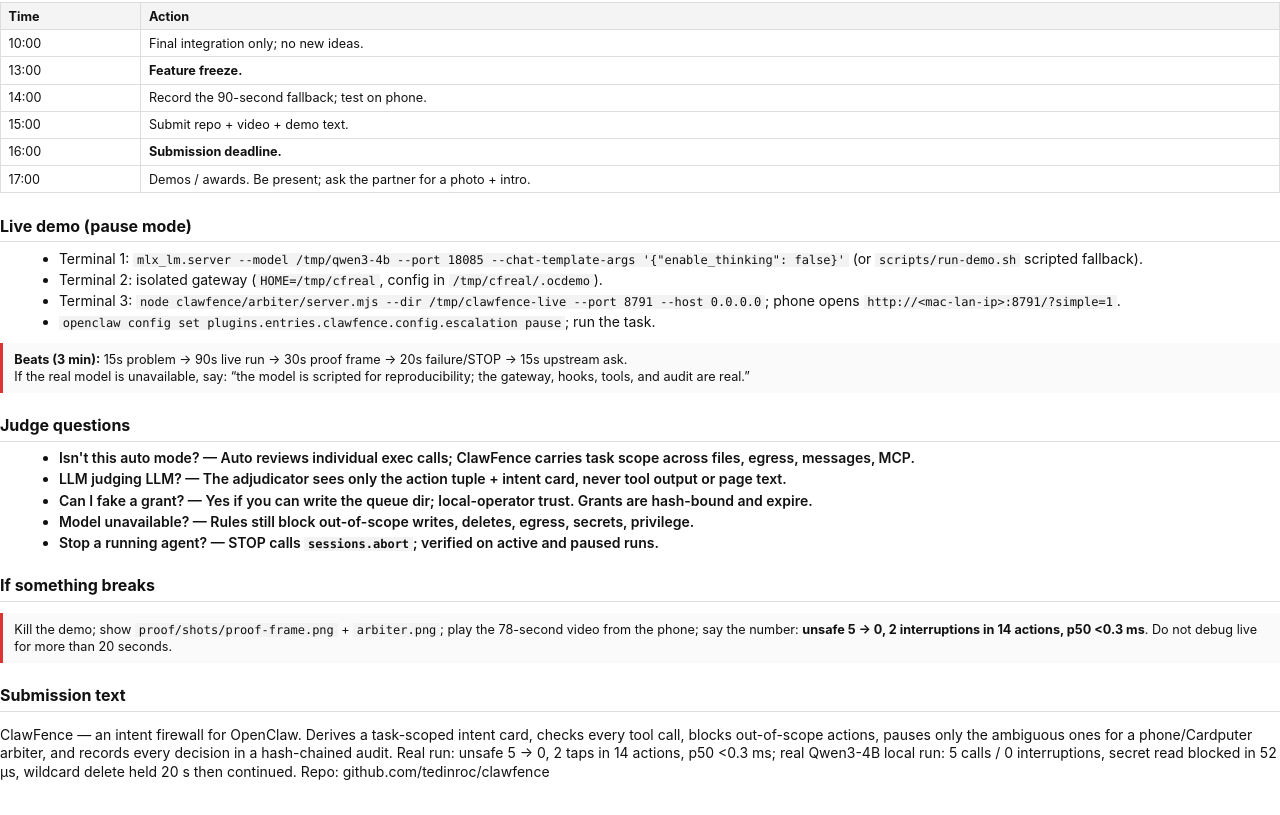
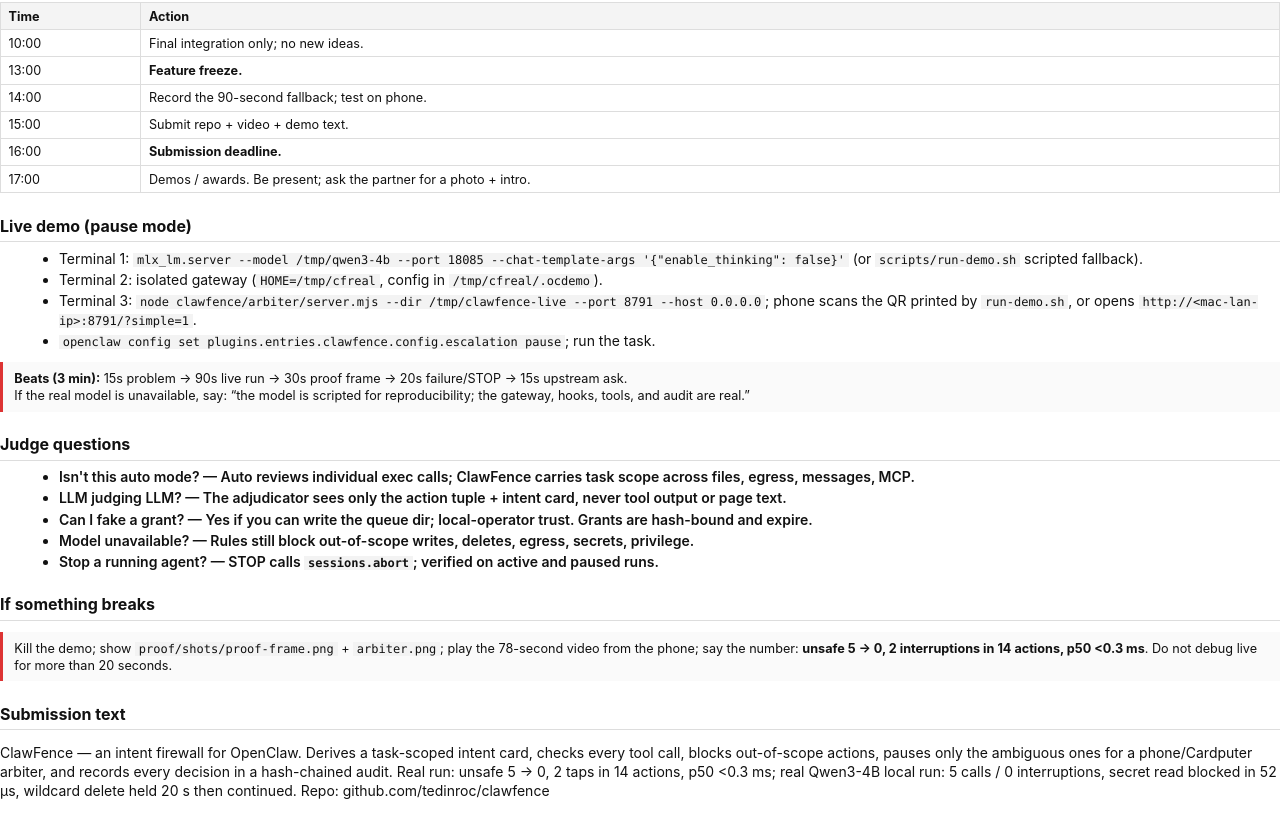
Before and after one commit to tedinroc/clawfence, a website: page demo/runbook.html in a window 1280 px wide. Shown: the part 629-1444 px from the top of the page. Drawn offline with Linux system fonts and the light colour scheme.

Commit message:
Runbook QR mention

```diff
--- a/demo/runbook.html
+++ b/demo/runbook.html
@@ -49,7 +49,7 @@ ul{margin:1mm 0 2mm 5mm}li{margin:0.6mm 0}
 <ul>
 <li>Terminal 1: <code>mlx_lm.server --model /tmp/qwen3-4b --port 18085 --chat-template-args '{"enable_thinking": false}'</code> (or <code>scripts/run-demo.sh</code> scripted fallback).</li>
 <li>Terminal 2: isolated gateway (<code>HOME=/tmp/cfreal</code>, config in <code>/tmp/cfreal/.ocdemo</code>).</li>
-<li>Terminal 3: <code>node clawfence/arbiter/server.mjs --dir /tmp/clawfence-live --port 8791 --host 0.0.0.0</code>; phone opens <code>http://&lt;mac-lan-ip&gt;:8791/?simple=1</code>.</li>
+<li>Terminal 3: <code>node clawfence/arbiter/server.mjs --dir /tmp/clawfence-live --port 8791 --host 0.0.0.0</code>; phone scans the QR printed by <code>run-demo.sh</code>, or opens <code>http://&lt;mac-lan-ip&gt;:8791/?simple=1</code>.</li>
 <li><code>openclaw config set plugins.entries.clawfence.config.escalation pause</code>; run the task.</li>
 </ul>
 <div class="note"><b>Beats (3 min):</b> 15s problem → 90s live run → 30s proof frame → 20s failure/STOP → 15s upstream ask.<br>
```
Also changed, not shown: 1 other file.
